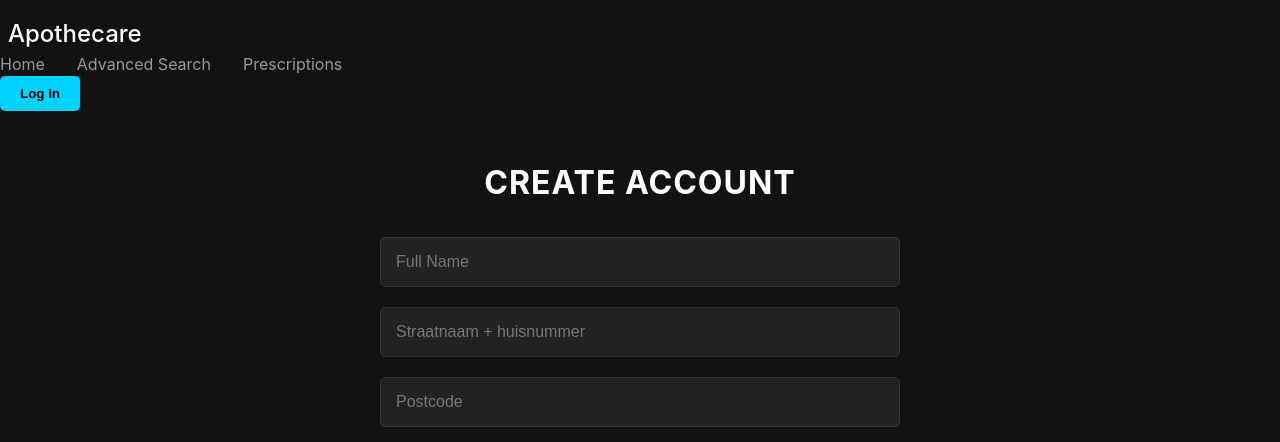
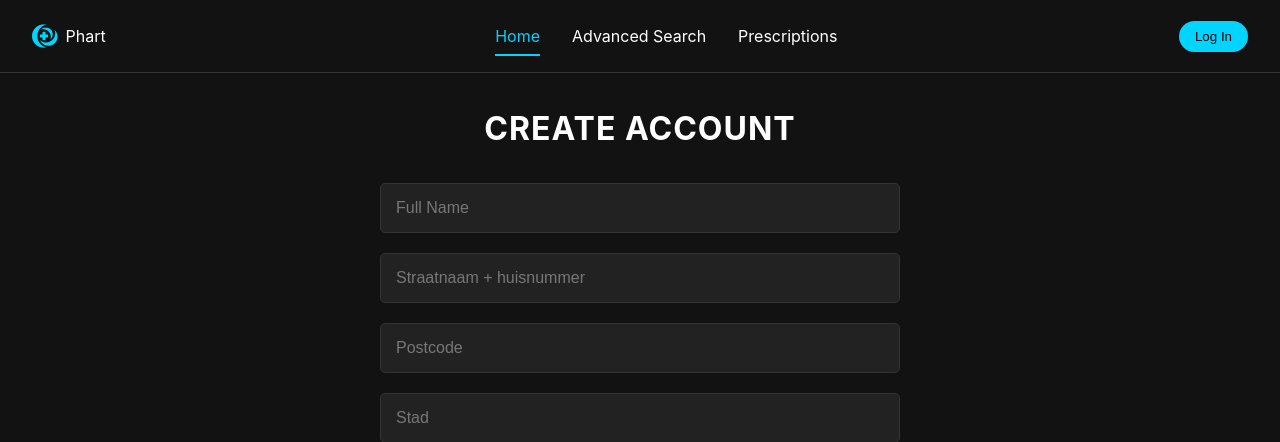
Before and after one commit to TijnvElburg07/Phart, a PHP site: page /register.php in a window 1280 px wide. Shown: the top 442 px of the page. Run offline with PHP 8.4, Linux system fonts and the light colour scheme.

Commit message:
index changes

```diff
--- a/admin.php
+++ b/admin.php
@@ -94,7 +94,6 @@ if ($_SERVER['REQUEST_METHOD'] === 'POST') {
 
 <!DOCTYPE html>
 <html lang="en">
-
 <head>
     <meta charset="UTF-8">
     <meta name="viewport" content="width=device-width, initial-scale=1.0">
@@ -135,6 +134,8 @@ if ($_SERVER['REQUEST_METHOD'] === 'POST') {
             color: red;
         }
     </style>
+    <link rel="stylesheet" href="css/main.css">
+    <link rel="stylesheet" href="https://cdnjs.cloudflare.com/ajax/libs/font-awesome/5.15.4/css/all.min.css">
 </head>
 
 <body>
--- a/index.php
+++ b/index.php
@@ -16,7 +16,6 @@ $name = (isset($_SESSION['loggedin']) && $_SESSION['loggedin'] === true && isset
   <meta name="viewport" content="width=device-width, initial-scale=1.0">
   <title>Phart - Your Digital Health Companion</title>
   <link rel="stylesheet" href="css/main.css">
-  <link rel="stylesheet" href="css/index.css">
   <link rel="stylesheet" href="https://cdnjs.cloudflare.com/ajax/libs/font-awesome/5.15.4/css/all.min.css">
 </head>
 
@@ -234,8 +233,8 @@ $name = (isset($_SESSION['loggedin']) && $_SESSION['loggedin'] === true && isset
 
   <!-- LLM Chat Popup -->
   <div class="llm-popup" id="llmPopup">
-    <form method="post" action="llm_response.php">
-      <textarea name="prompt" rows="4" placeholder="Stel je vraag..." required></textarea>
+    <form method="post" id="llmform">
+      <textarea name="prompt" id="prompt" rows="4" placeholder="Stel je vraag..." required></textarea>
       <input type="submit" value="Verstuur">
     </form>
     </div>
--- a/register.php
+++ b/register.php
@@ -42,31 +42,26 @@ if ($_SERVER["REQUEST_METHOD"] == "POST"){
     <meta name="viewport" content="width=device-width, initial-scale=1.0">
     <title>Apothecare - Create Account</title>
     <link rel="stylesheet" href="css/main.css">
-    <link rel="stylesheet" href="css/login.css">
+    <link rel="stylesheet" href="https://cdnjs.cloudflare.com/ajax/libs/font-awesome/5.15.4/css/all.min.css">
 </head>
 
 <body>
-    <header>
-        <div class="logo-container">
+<header class="header">
+  <div style="display: flex; ">
             <div class="logo">
+                <i class='fab fa-medrt' id="icon"></i>
             </div>
-            <h1>Apothecare</h1>
+            <span>Phart</span>
         </div>
-
-        <!-- Navigatiemenu -->
-        <nav>
-            <ul>
-                <li class="active"><a href="index.php">Home</a></li>
-                <li><a href="search.php">Advanced Search</a></li>
-                <li><a href="prescription.php">Prescriptions</a></li>
-            </ul>
+        <nav class="nav">
+            <a href="index.php" class="nav-item active">Home</a>
+            <a href="search.php" class="nav-item">Advanced Search</a>
+            <a href="prescription.php" class="nav-item">Prescriptions</a>
         </nav>
-
-        <!-- Login-knop -->
-        <div class="login-button">
-            <button id="login">Log In</button>
+        <div>
+            <button class="btn btn-primary" id="login">Log In</button>
         </div>
-    </header>
+        </header>
 
     <main>
         <div class="form-container">
```
Also changed, not shown: js/script.js (+14 -0 lines), server.js (added, +56 -0 lines). Lines whose indentation alone changed are shown as unchanged.
